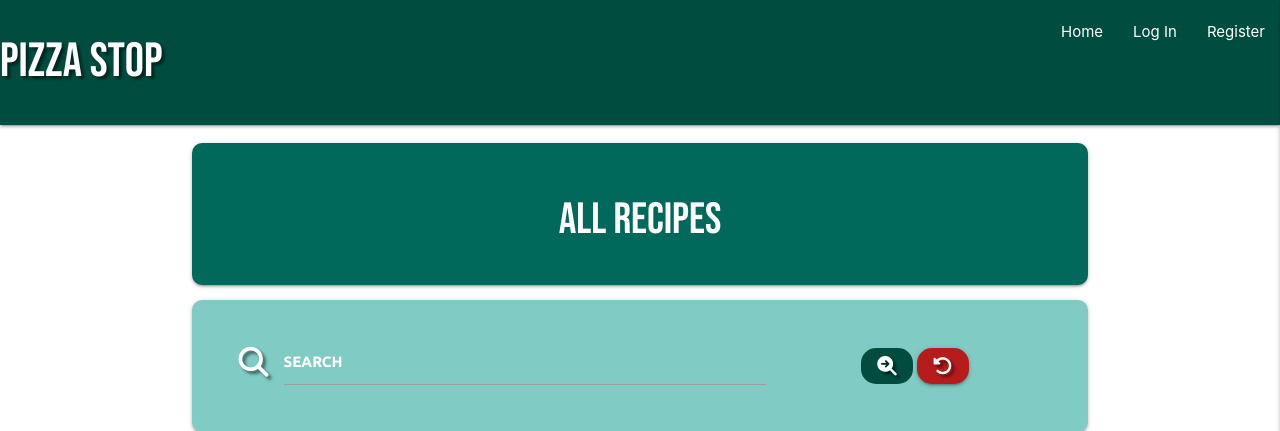
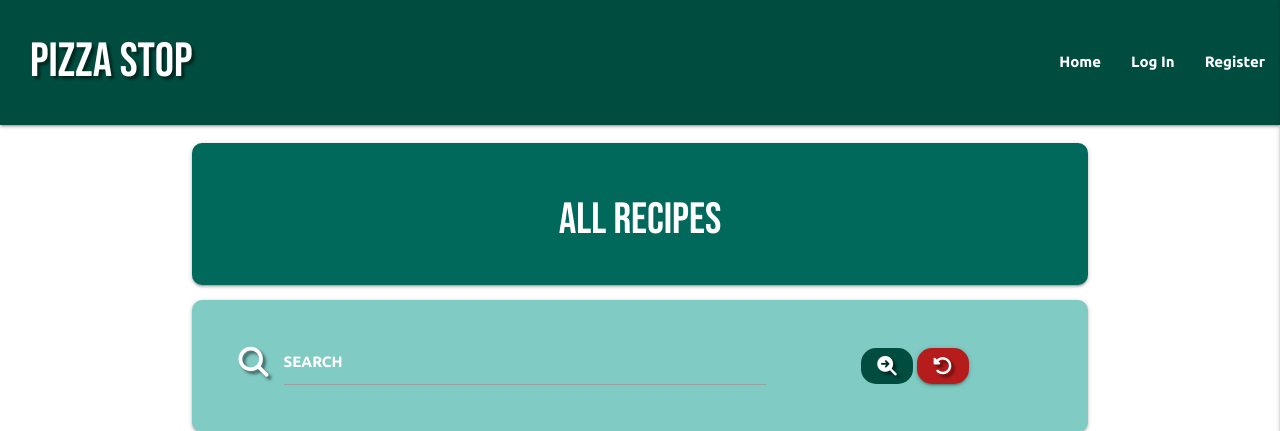
Before and after one commit to AHendley84/Pizza-Stop-MIlestone-Project-3, a Flask app: page /search in a window 1280 px wide. Shown: the top 431 px of the page. Run offline with Flask 3, Linux system fonts and the light colour scheme; data that the repository does not hold is empty; some libraries are stand-ins or nearby versions.

Commit message:
Add CSS for all templates displayed on larger screens

```diff
--- a/static/css/style.css
+++ b/static/css/style.css
@@ -55,17 +55,32 @@ body {
     font-family: 'Ubuntu', sans-serif;
     font-size: 16px;
 }
+
+.align-right {
+    padding-left: 2vw;
+}
 /** End cards **/
 
 /** Base template **/
-nav .brand-logo {
+.nav-wrapper .brand-logo {
     font-family: 'Bebas Neue', sans-serif;
     font-size: 48px;
-    margin-top: 30px;
+    margin: 0;
+    padding-top: 30px;
 }
 
-nav .sidenav-trigger {
-    margin-top: 30px;
+.nav-wrapper ul {
+    padding-top: 30px;
+    font-family: 'Ubuntu', sans-serif;
+    font-weight: bold;
+}
+
+.nav .brand-logo a {
+    padding-left: 0px;
+}
+
+.sidenav-trigger i {
+    padding-top: 30px;
 }
 
 .nav-extended {
@@ -269,10 +284,13 @@ li {
 
 }
 
-@media only screen and (max-width: 992px) {
-
+@media only screen and (min-width: 992px) {
+    .nav-wrapper .brand-logo {
+        padding-left: 30px;
+    }
 }
 
 @media only screen and (max-width: 1200px) {
 
+
 }
--- a/templates/all_recipes.html
+++ b/templates/all_recipes.html
@@ -31,7 +31,7 @@
         {% if recipes|length > 0 %}
             <div class="row">
                 {% for recipe in recipes|reverse %}
-                    <div class="col card-container">
+                    <div class="col card-container align-right">
                         <div class="card hoverable card-radius">
                             <div class="card-image">
                                 <img src="{{ recipe.recipe_image }}" class="card-radius">
--- a/templates/base.html
+++ b/templates/base.html
@@ -23,7 +23,7 @@
         <!-- Main nav bar -->
         <nav class="nav-extended teal darken-4">
             <div class="nav-wrapper">
-                <a href="{{ url_for('home') }}" class="white-text brand-logo center-align text-shadow">
+                <a href="{{ url_for('home') }}" class="white-text brand-logo text-shadow">
                     PIZZA STOP
                 </a>
                 <a href="#" data-target="mobile-demo" class="sidenav-trigger right"><i class="fas fa-bars"></i></a>
--- a/templates/profile.html
+++ b/templates/profile.html
@@ -25,7 +25,7 @@
             </h3>
         </div>
     </div>
-    <div class="row s12 m10 l10">
+    <div class="row s12 m12 l12 align-right">
         {% for recipe in fav|reverse %}
         <div class="col">
             <div class="card hoverable card-radius">
```
